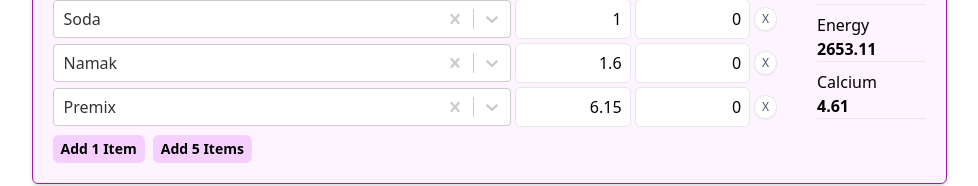
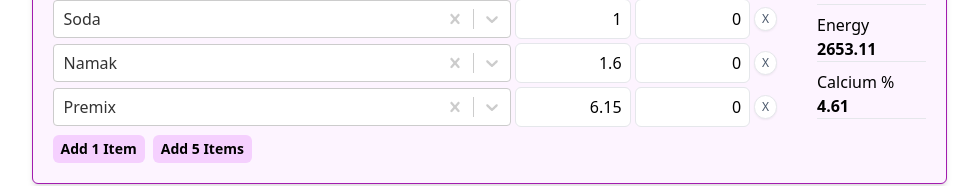
Before and after one commit to msafdaar/feed-energy-protien, a React (Vite) app: page / in a window 1280 px wide. Shown: the part 446-632 px from the top of the page, without its empty margins (151-1129 px from the left). Built offline with nearby package versions, Linux system fonts and the light colour scheme.

Commit message:
add % to calcium string

```diff
--- a/src/Summary.jsx
+++ b/src/Summary.jsx
@@ -46,7 +46,7 @@ function Summary({formula}) {
             ["Dry Matter %", (getFieldTotal("DRY MATTER %", formulaCopy)/totalQty*1000).toFixed(2)],
             ["Protien %", (getFieldTotal("CP", formulaCopy)/totalQty*1000).toFixed(2)],
             ["Energy", (getFieldTotal("Energy", formulaCopy)/totalQty*1000).toFixed(2)],
-            ["Calcium", (getFieldTotal("CALCIUM", formulaCopy)/totalQty*1000).toFixed(2)],
+            ["Calcium %", (getFieldTotal("CALCIUM", formulaCopy)/totalQty*1000).toFixed(2)],
         ]
     }
 }
```
